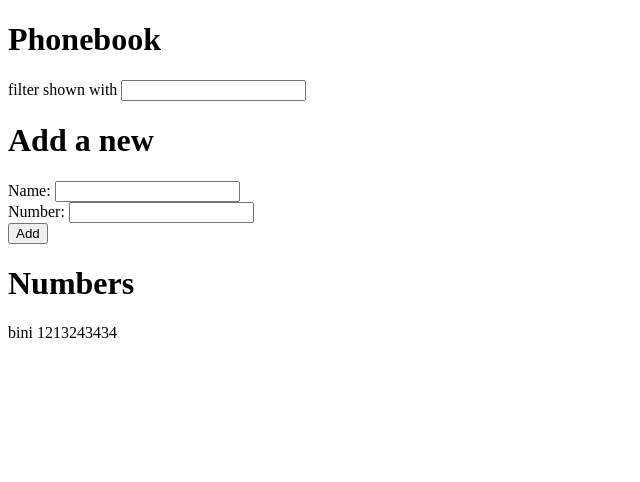
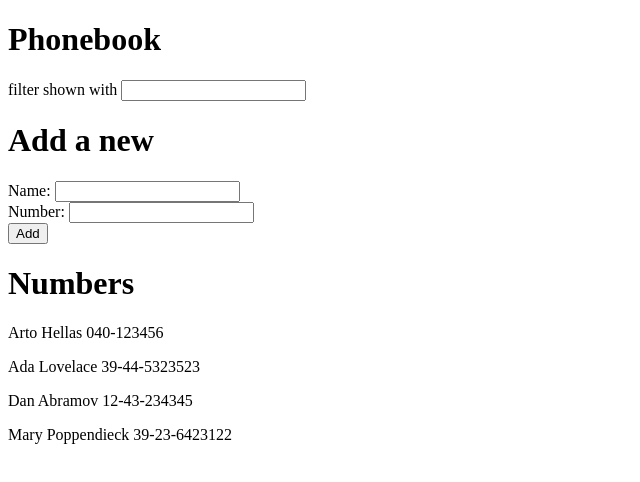
Before and after one commit to binita-hamal/fullstackopen, a React (Vite) app in the folder part2/phonebook/: page / in a window 1280 px wide. Shown: the top 482 px of the page, without its empty margins (0-640 px from the left). Built offline with nearby package versions, Linux system fonts and the light colour scheme; data requests are answered from the project's data file.

Commit message:
2.11 exercise completed

```diff
--- /dev/null
+++ b/part2/phonebook/db.json
@@ -0,0 +1,24 @@
+{
+    "persons":[
+      {
+        "name": "Arto Hellas",
+        "number": "040-123456",
+        "id": "1"
+      },
+      {
+        "name": "Ada Lovelace",
+        "number": "39-44-5323523",
+        "id": "2"
+      },
+      {
+        "name": "Dan Abramov",
+        "number": "12-43-234345",
+        "id": "3"
+      },
+      {
+        "name": "Mary Poppendieck",
+        "number": "39-23-6423122",
+        "id": "4"
+      }
+    ]
+  }
--- a/part2/phonebook/package.json
+++ b/part2/phonebook/package.json
@@ -10,6 +10,7 @@
     "preview": "vite preview"
   },
   "dependencies": {
+    "axios": "^1.11.0",
     "react": "^19.1.0",
     "react-dom": "^19.1.0"
   },
--- a/part2/phonebook/src/App.jsx
+++ b/part2/phonebook/src/App.jsx
@@ -1,22 +1,23 @@
-import { useState } from "react";
+import { useEffect, useState } from "react";
 import PersonForm from "./PersonForm";
 import Persons from "./Persons";
 import Filter from "./Filter";
-
+import '../db.json';
+import axios from 'axios'
 
 function App() {
-  const [persons, setPersons] = useState([
-    {
-      name: "bini",
-      id: 1,
-      number: "1213243434",
-    },
-  ]);
+  const [persons, setPersons] = useState([]);
 
   const [inputText, setInputText] = useState("");
   const [inputNum, setInputNum] = useState("");
 
   const [filterText, setFilterText] = useState("");
+
+
+  useEffect(()=>{
+    axios.get('http://localhost:3001/persons').then(res => setPersons(res.data))
+
+  },[])
 
   function handleFormSubmit(e) {
     e.preventDefault();
```
Also changed, not shown: 1 other file (tests, documents, lock files or other folders).
